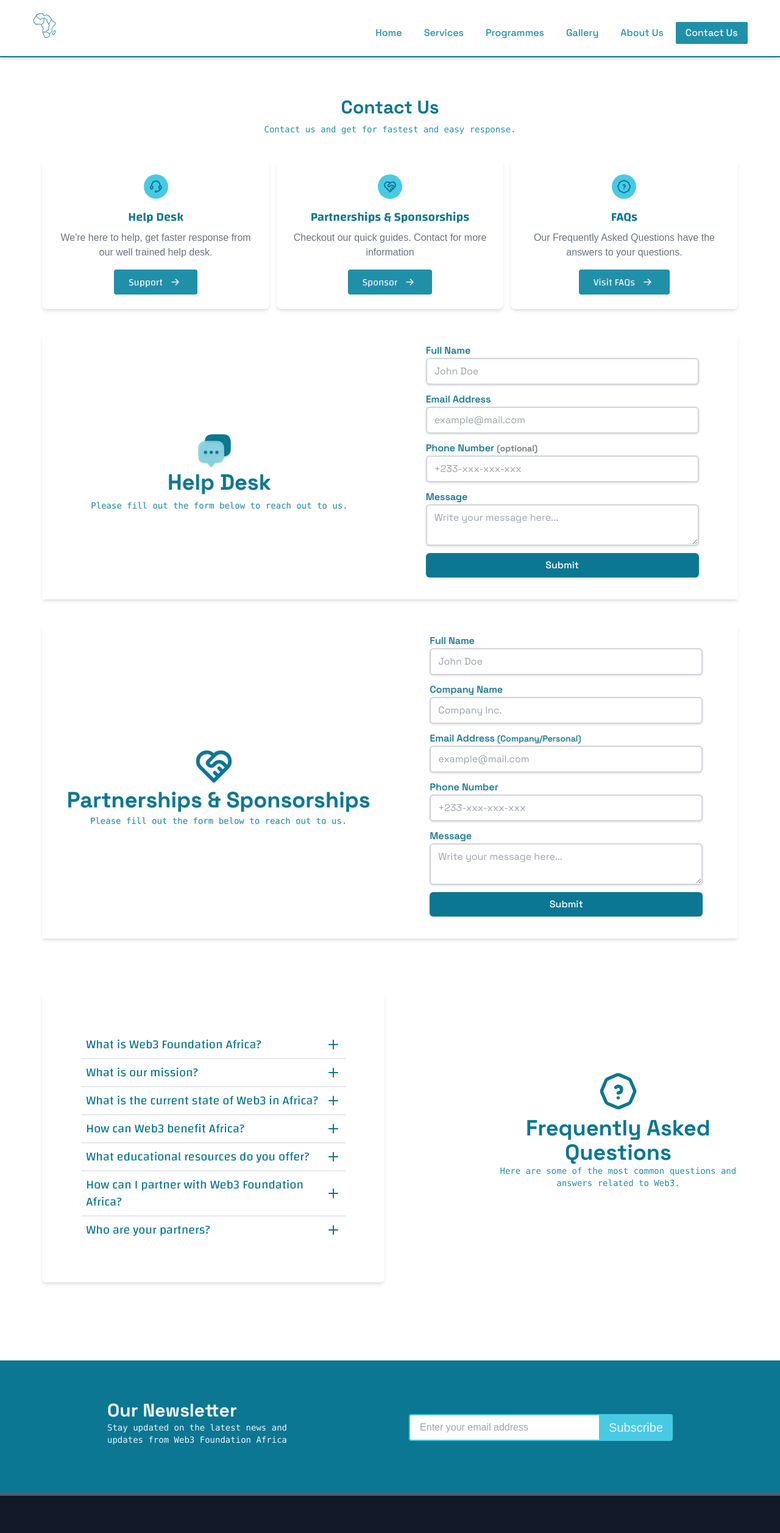
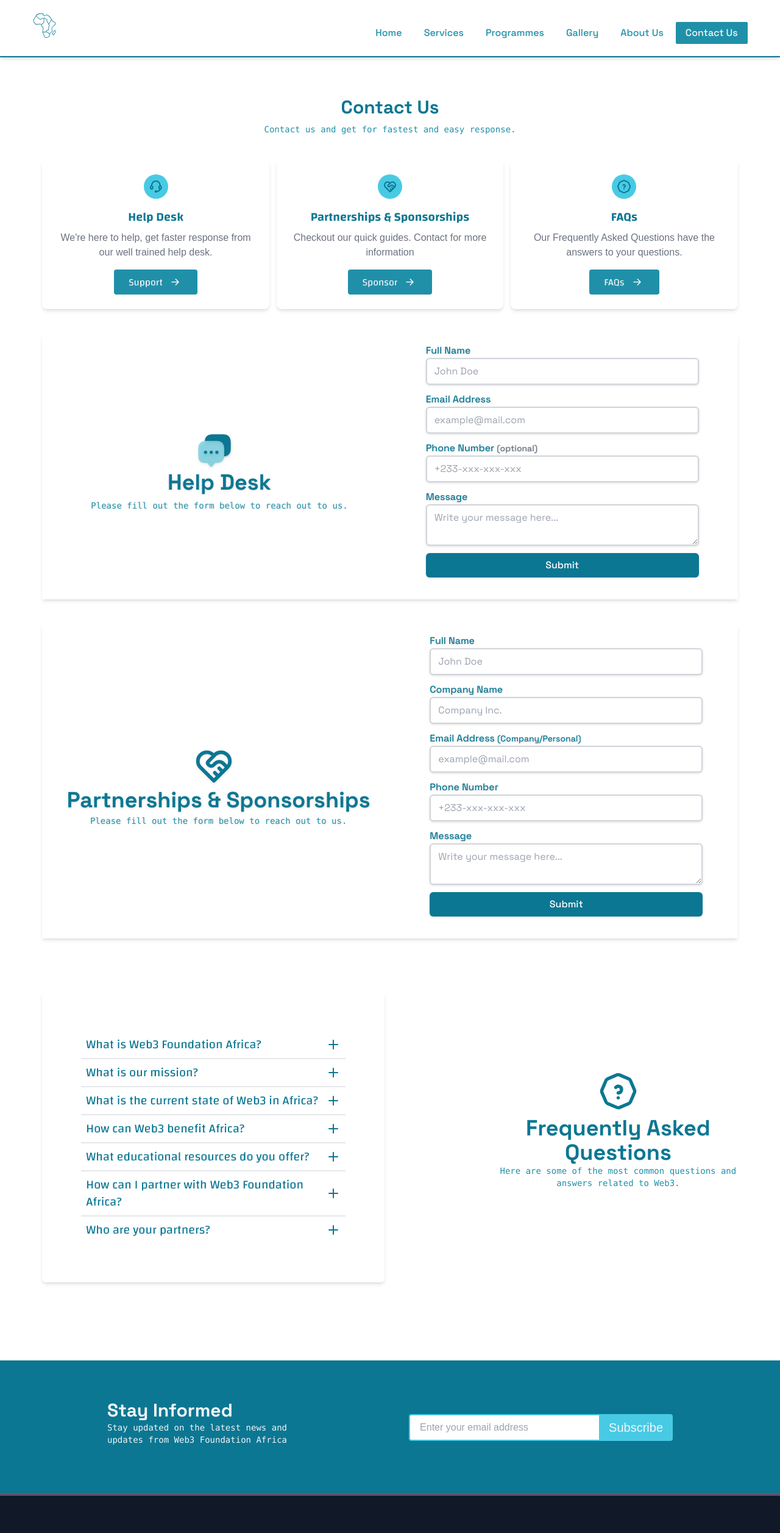
Before and after one commit to Namibra-Devs/web3foundationafrica, a website built with Vite: page contact.html in a window 1280 px wide. Shown: the top 2514 px of the page at 61% size. Built offline with nearby package versions, Linux system fonts and the light colour scheme.

Commit message:
few updates

```diff
--- a/contact.html
+++ b/contact.html
@@ -122,7 +122,7 @@
               <p class="text-gray-500 mb-4 text-center">
                 Our Frequently Asked Questions have the answers to your questions.
               </p>
-              <a href="#faqs" class="bg-secondary text-gray-100 px-6 py-2 rounded font-changa flex justify-center items-center">Visit FAQs <svg class="ml-2" xmlns="http://www.w3.org/2000/svg" width="25" height="25" fill="currentColor" viewBox="0 0 16 16">
+              <a href="#faqs" class="bg-secondary text-gray-100 px-6 py-2 rounded font-changa flex justify-center items-center">FAQs <svg class="ml-2" xmlns="http://www.w3.org/2000/svg" width="25" height="25" fill="currentColor" viewBox="0 0 16 16">
                 <path fill-rule="evenodd" d="M4 8a.5.5 0 0 1 .5-.5h5.793L8.146 5.354a.5.5 0 1 1 .708-.708l3 3a.5.5 0 0 1 0 .708l-3 3a.5.5 0 0 1-.708-.708L10.293 8.5H4.5A.5.5 0 0 1 4 8"/>
               </svg>
             </a>
@@ -348,7 +348,7 @@
         <div class="container mx-auto px-4 py-16 md:w-9/12 w-full">
           <div class="flex flex-col lg:flex-row items-center justify-between">
             <div class="header text-center lg:text-start mb-4">
-              <h2 class="text-3xl font-bold font-space-grotesk">Our Newsletter</h2>
+              <h2 class="text-3xl font-bold font-space-grotesk">Stay Informed</h2>
               <p class="text-sm lg:w-8/12 w-full font-mono">
                 Stay updated on the latest news and updates from Web3 Foundation Africa
               </p>
```
